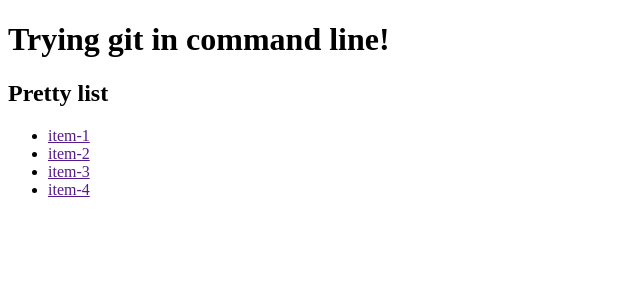
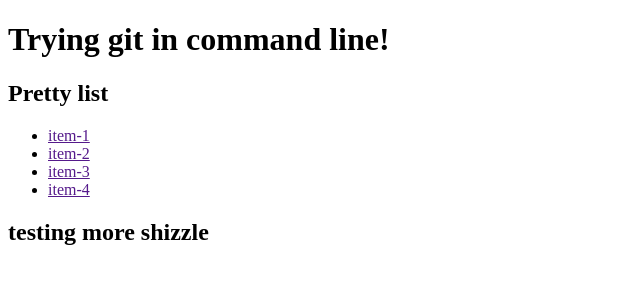
Before and after one commit to Leonduif/bla, a plain HTML site: page index.html in a window 1280 px wide. Shown: the whole page, without its empty margins (0-640 px from the left). Drawn offline with Linux system fonts and the light colour scheme.

Commit message:
just another commit

```diff
--- a/index.html
+++ b/index.html
@@ -15,6 +15,8 @@
 		<li><a href="">item-4</a></li>
 	</ul>
 
+	<h2>testing more shizzle</h2>
+
 	<script src="app.js"></script>
 </body>
 </html>
```
